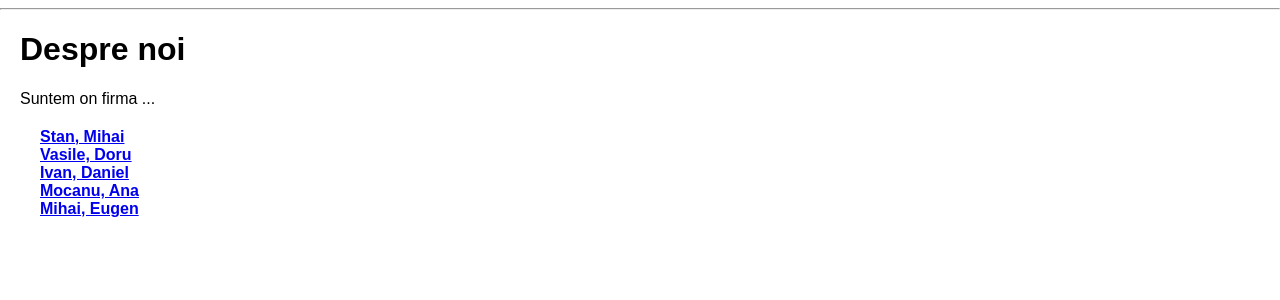
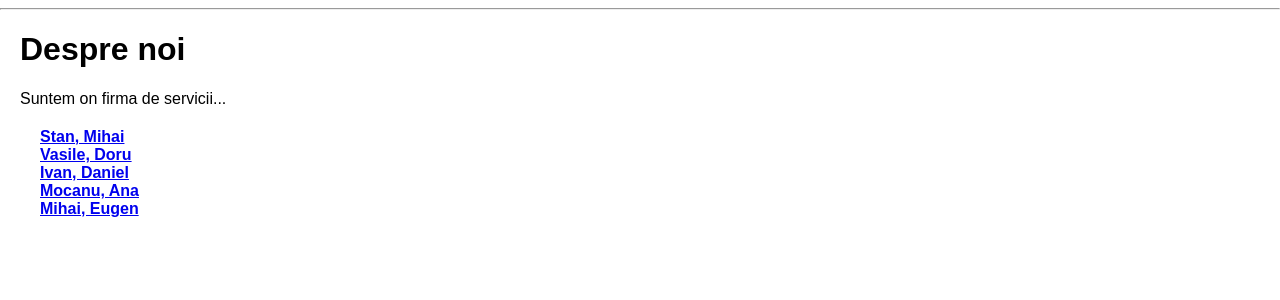
Before and after one commit to realmitza/AMRecords, a Flask app: page /despre_noi in a window 1280 px wide. Shown: the part 38-338 px from the top of the page. Run offline with Flask 3, Linux system fonts and the light colour scheme; data comes from the database, SQL or seed files in the repository.

Commit message:
update despre noi

```diff
--- a/templates/despre_noi.html
+++ b/templates/despre_noi.html
@@ -2,7 +2,7 @@
 
 {% block content %}
     <h1 class="title">{% block title %} Despre noi {% endblock %}</h1>
-    <p>Suntem on firma ...</p>
+    <p>Suntem on firma de servicii...</p>
     <div class="content">
         {% for angajat in angajati %}
             <div class="angajat">
```
